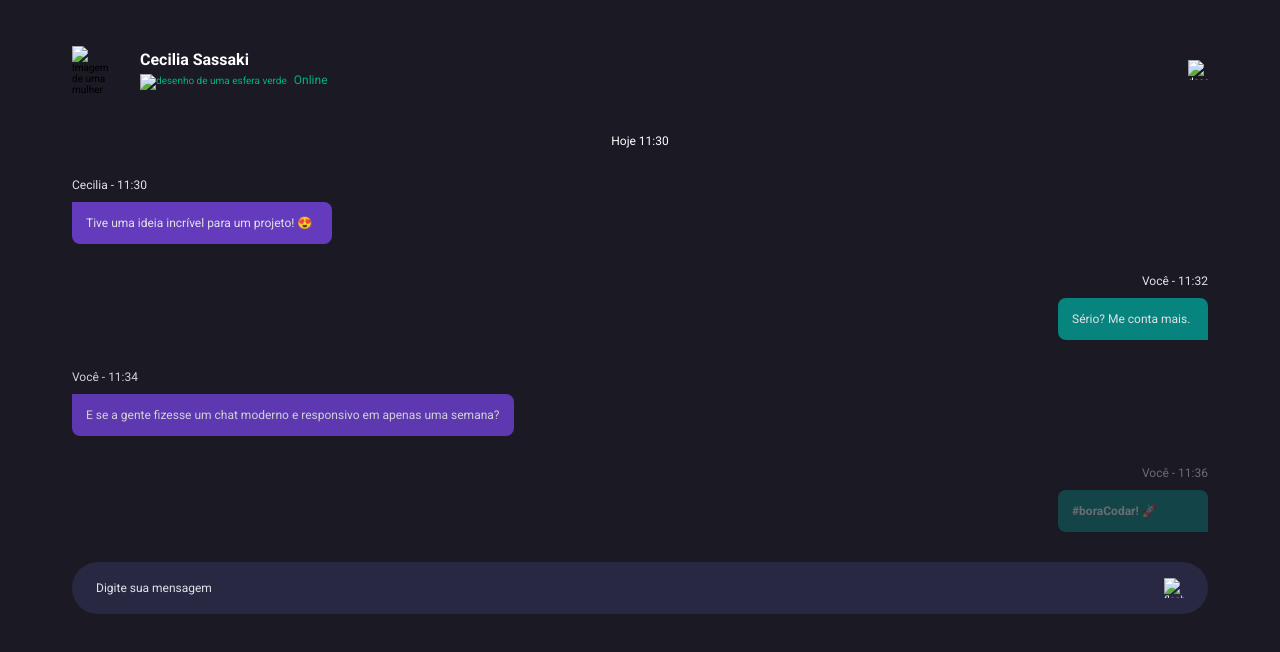
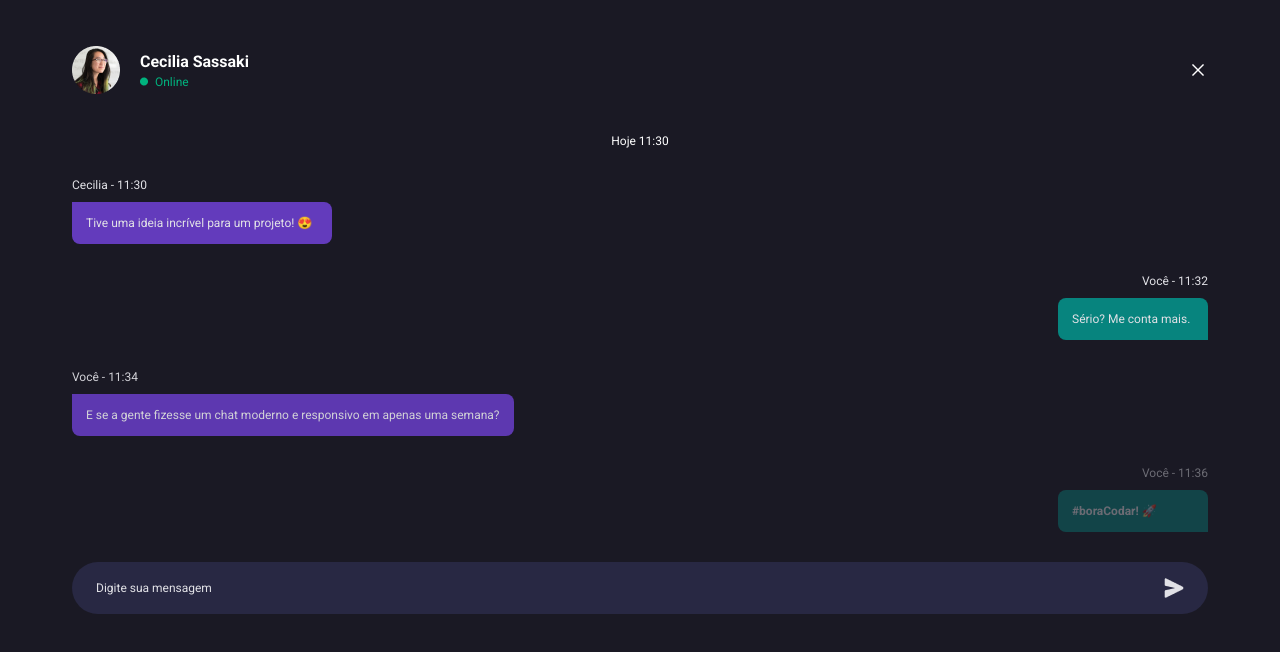
Before and after one commit to carlosalbertojusto/bora-codar-04-chatbox, a plain HTML site: page index.html in a window 1280 px wide. Drawn offline with Linux system fonts and the light colour scheme; the site is published under a folder, as on GitHub Pages, so addresses that start at the root find nothing.

Commit message:
fix: sources img

```diff
--- a/index.html
+++ b/index.html
@@ -18,19 +18,19 @@
       <div class="profile">
         <img
           id="avatar"
-          src="/assets/foto.png"
+          src="./assets/foto.png"
           alt="Imagem de uma mulher asiática de óculos"
         />
         <section id="status">
           <h3>Cecilia Sassaki</h3>
           <span>
-            <img src="/assets/ball.png" alt="desenho de uma esfera verde" />
+            <img src="./assets/ball.png" alt="desenho de uma esfera verde" />
             Online
           </span>
         </section>
         <img
           class="ph-x"
-          src="/assets/close.png"
+          src="./assets/close.png"
           alt="desenho de um X representando um icone para fechar a pagina"
         />
       </div>
@@ -69,7 +69,7 @@
         <input placeholder="Digite sua mensagem" />
         <img
           id="send"
-          src="/assets/send.png"
+          src="./assets/send.png"
           alt="flecha apontada para direita"
         />
       </div>
```
